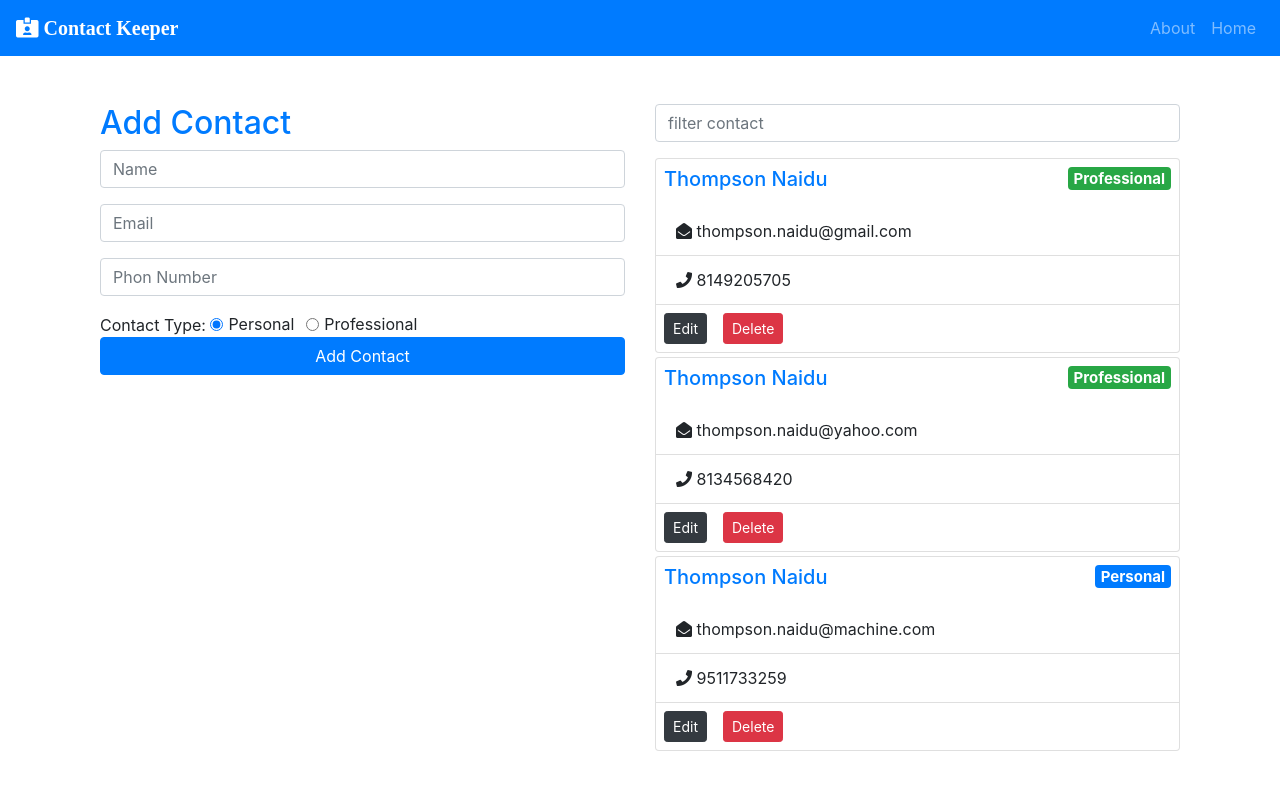
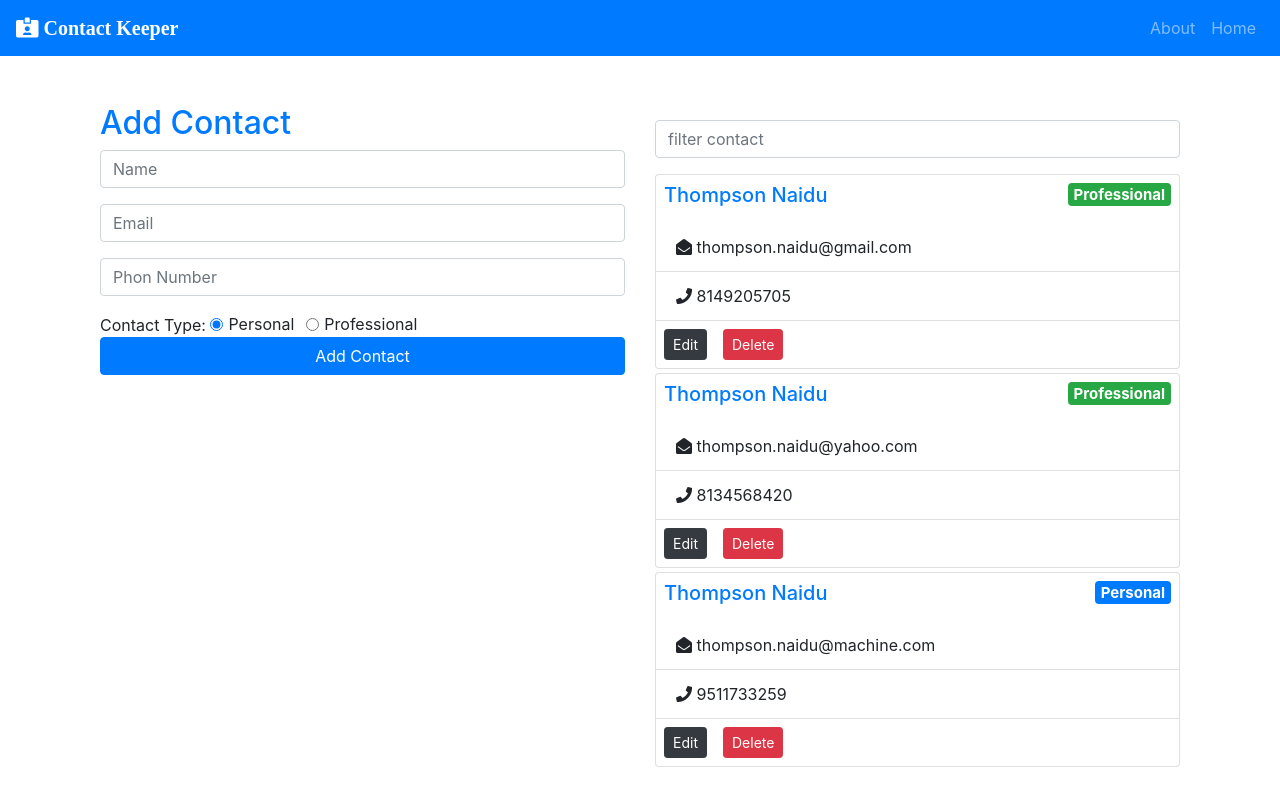
Before and after one commit to thompsonnaidu/contact-keeper, a React (Create React App) app in the folder client/: page / in a window 1280 px wide. Built offline with nearby package versions, Linux system fonts and the light colour scheme; the HTML template or start-up script is replaced by a standard one.

Commit message:
Improving UI

```diff
--- a/client/src/components/contacts/ContactFiltered.js
+++ b/client/src/components/contacts/ContactFiltered.js
@@ -25,7 +25,7 @@ const ContactFiltered = () => {
     }, [])
 
     return (
-       <form>
+       <form className="mt-3">
         <div className="form-group">
             <input className="form-control" ref={text} type="text" placeholder="filter contact" onChange={onChange}></input>
 
```
